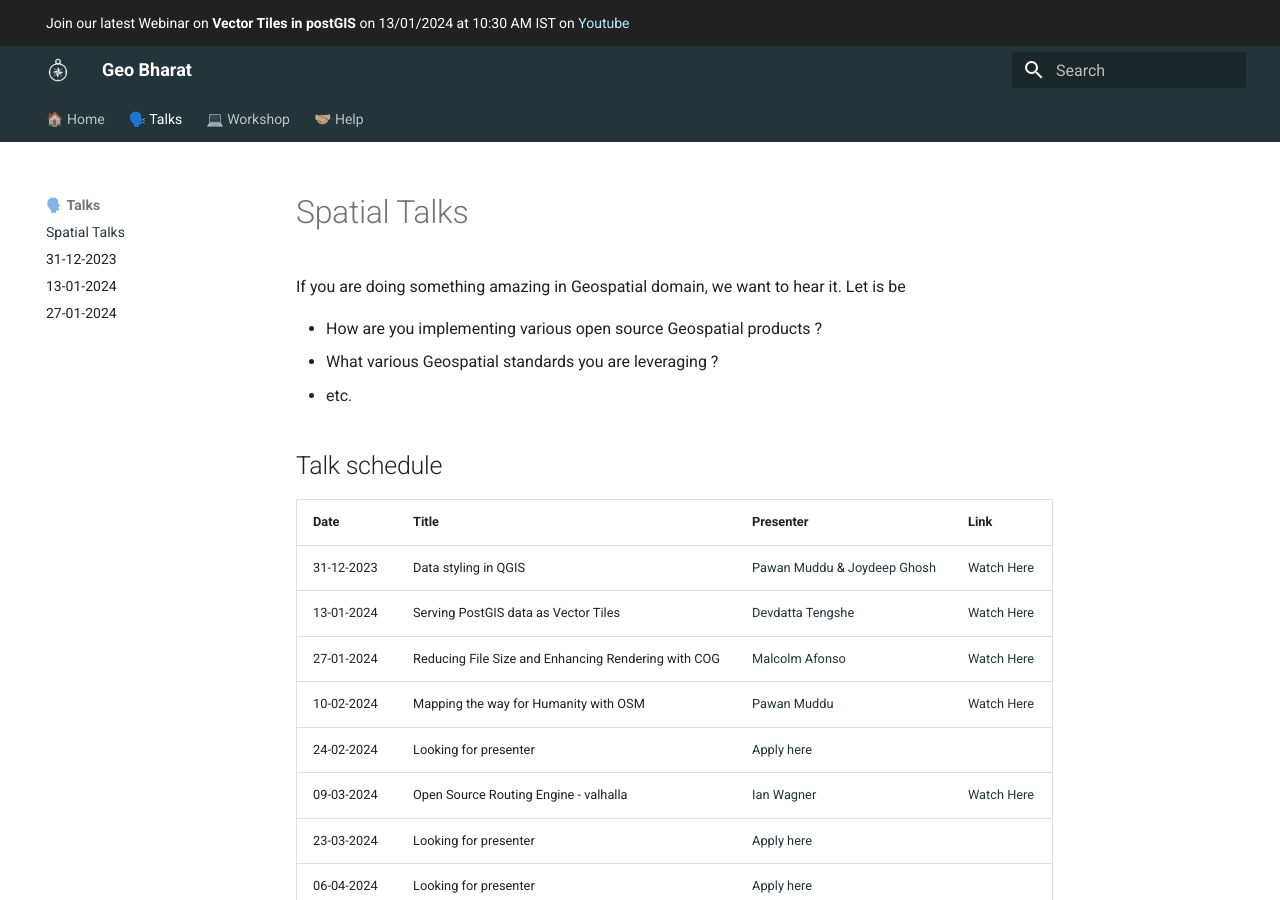
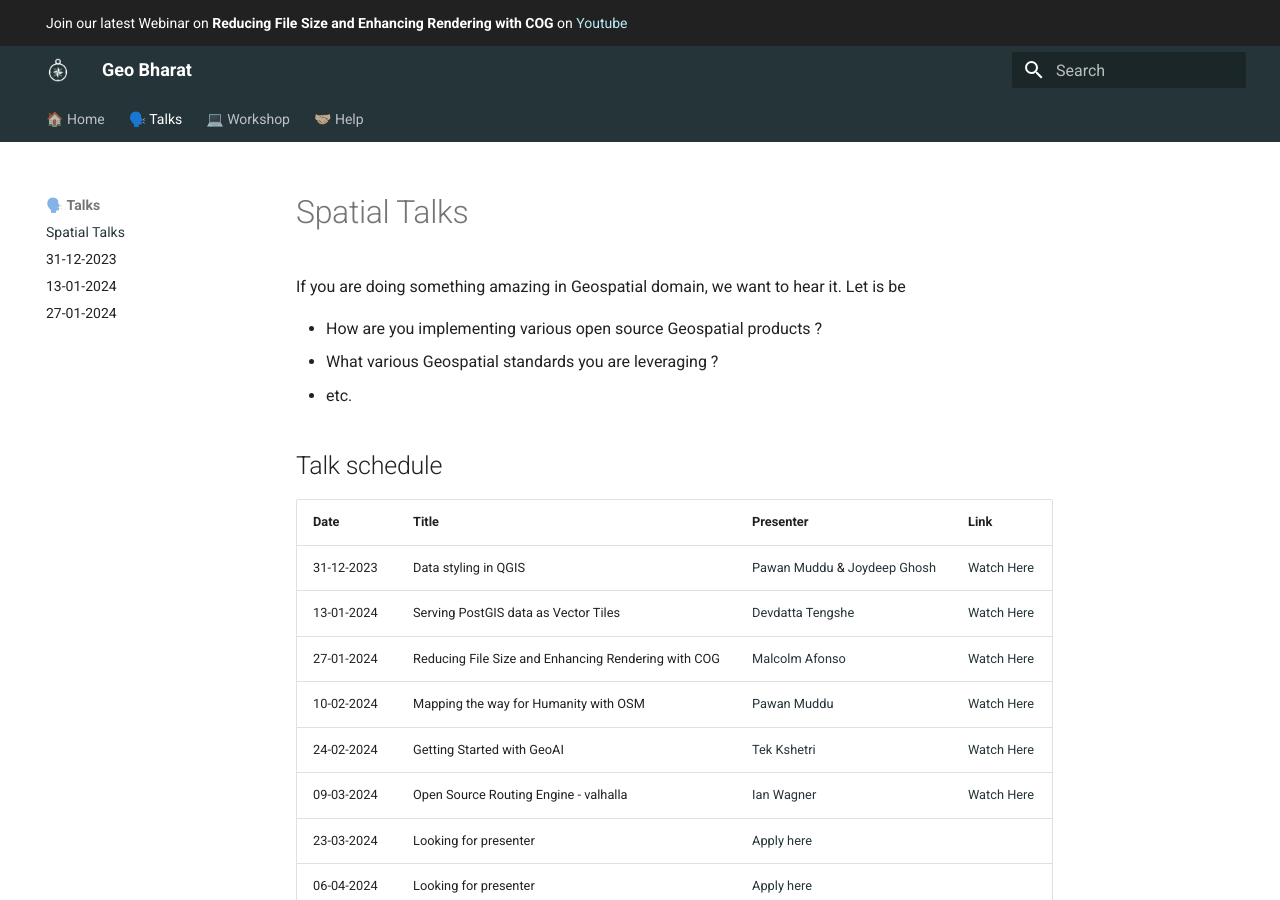
Before and after one commit to geobharat/geobharat, an MkDocs documentation site: the page built from docs/pages/talks/index.md, in a window 1280 px wide and 900 px high. Built offline with MkDocs 1.6.1 and Material for MkDocs 9.7.7, drawn with Linux system fonts in a browser that asks for light colours.

Commit message:
updated with new data

```diff
--- a/docs/overrides/main.html
+++ b/docs/overrides/main.html
@@ -2,6 +2,6 @@
 
 {% block announce %}
 
-Join our latest Webinar on <b>Vector Tiles in postGIS</b> on 13/01/2024 at 10:30 AM IST on <a class="announce-link" href="https://www.youtube.com/live/TQ5N9qKCMzg?si=PmM_CtJt-2SlLnhq">Youtube </a>
+Join our latest Webinar on <b>Reducing File Size and Enhancing Rendering with COG</b> on <a class="announce-link" href="https://geobharat.github.io/pages/talks/27-01-2024/">Youtube </a>
 
 {% endblock %}
--- a/docs/pages/talks/index.md
+++ b/docs/pages/talks/index.md
@@ -18,7 +18,7 @@ If you are doing something amazing in Geospatial domain, we want to hear it. Let
 | 13-01-2024       | Serving PostGIS data as Vector Tiles  | [Devdatta Tengshe](https://www.linkedin.com/in/devdattat/) | [Watch Here](https://geobharat.github.io/pages/talks/13-01-2024/) |
 | 27-01-2024       | Reducing File Size and Enhancing Rendering with COG  | [Malcolm Afonso](https://www.linkedin.com/in/malcolm-afonso-70024bb7/) | [Watch Here](https://geobharat.github.io/pages/talks/27-01-2024/) |
 | 10-02-2024       | Mapping the way for Humanity with OSM  | [Pawan Muddu](https://www.linkedin.com/in/pawan-muddu-61716534/) | [Watch Here](https://www.youtube.com/watch?v=Qd_LgCK4tpY) |
-| 24-02-2024       | Looking for presenter  | [Apply here](hhttps://forms.gle/HBpPZBMHHctz2qF47) |
+| 24-02-2024       | Getting Started with GeoAI  | [Tek Kshetri](https://www.linkedin.com/in/iamtekson/) |  [Watch Here](https://www.youtube.com/watch?v=Au3dl5qbmmU) |
 | 09-03-2024       | Open Source Routing Engine - valhalla  | [Ian Wagner](https://www.linkedin.com/in/ian-w-wagner/) | [Watch Here](https://www.youtube.com/watch?v=FpyEld_CImo) |
 | 23-03-2024       | Looking for presenter  | [Apply here](hhttps://forms.gle/HBpPZBMHHctz2qF47) |
 | 06-04-2024       | Looking for presenter  | [Apply here](hhttps://forms.gle/HBpPZBMHHctz2qF47) |
```
